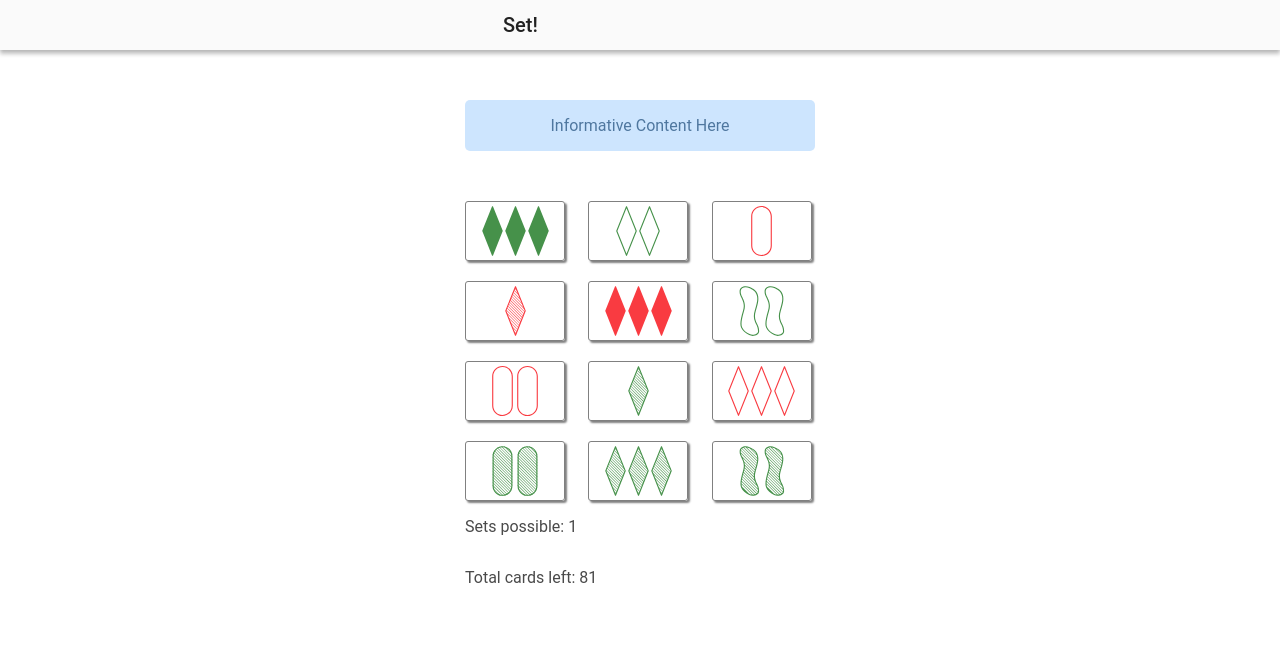
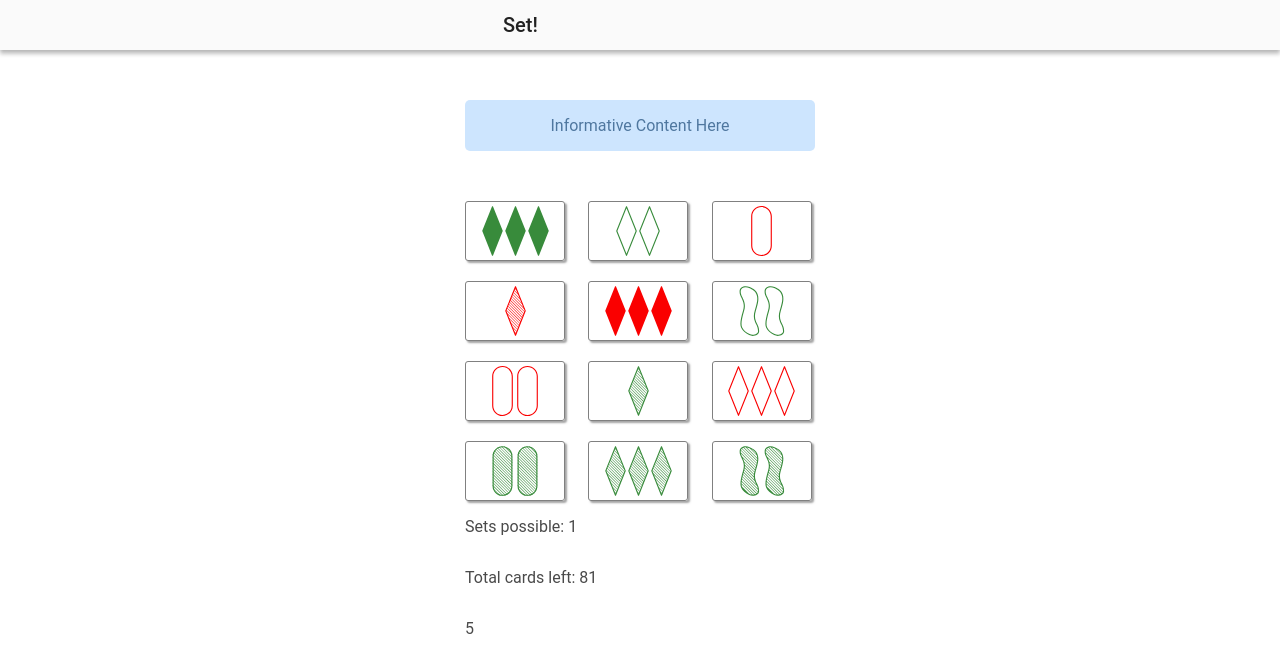
Before and after one commit to radaemon/set-higo, a React (Create React App) app: page /play in a window 1280 px wide. Shown: the top 672 px of the page. Built offline with nearby package versions, Linux system fonts and the light colour scheme.

Commit message:
made adjustments styling sheets

```diff
--- a/src/components/Card/Card.tsx
+++ b/src/components/Card/Card.tsx
@@ -1,6 +1,6 @@
 /* eslint-disable jsx-a11y/no-static-element-interactions */
 /* eslint-disable jsx-a11y/click-events-have-key-events */
-import React from 'react';
+import React, { useState } from 'react';
 
 import DiamondOutlined from '../SetFigures/DiamondOutlined';
 import DiamondSolid from '../SetFigures/DiamondSolid';
@@ -13,13 +13,7 @@ import SquiggleSolid from '../SetFigures/SquiggleSolid';
 import SquiggleStriped from '../SetFigures/SquiggleStriped';
 
 import './styles.scss';
-
-type Props = {
-  color: 1 | 2 | 3;
-  shape: 1 | 2 | 3;
-  texture: 1 | 2 | 3;
-  quantity: 1 | 2 | 3;
-};
+import type { DeckObject } from '../../functions/createDeck';
 
 const components = {
   '11': OvalSolid,
@@ -34,17 +28,22 @@ const components = {
 } as const;
 
 const colors = {
-  1: '#f93b41',
-  2: '#46914A',
-  3: '#A033CD',
+  1: '#fa0000',
+  2: '#388b3b',
+  3: '#a128d0',
 } as const;
 
-const Card = ({ color, shape, texture, quantity }: Props) => {
+const Card = ({ color, shape, texture, quantity }: DeckObject) => {
   const stringColor = colors[color];
   const ComponentToRender = components[`${shape}${texture}` as const];
 
+  const [toggled, setToggled] = useState(false);
+
   return (
-    <div className="card" onClick={(e) => console.log(e)}>
+    <div
+      className={!toggled ? 'card' : 'card toggled'}
+      onClick={() => setToggled(!toggled)}
+    >
       <ComponentToRender color={stringColor} quantity={quantity} />
     </div>
   );
--- a/src/components/Card/styles.scss
+++ b/src/components/Card/styles.scss
@@ -8,8 +8,8 @@
   border-color: gray;
   width: 100px;
   height: 60px;
-  box-shadow: 2px 2px 2px grey;
-  &.selected {
-    background-color: #ddf2f6;
+  box-shadow: 2px 2px 2px rgba(74, 74, 74, 0.5);
+  &.toggled {
+    background-color: rgba(186, 231, 237, 0.5);
   }
 }
--- a/src/functions/isSet.ts
+++ b/src/functions/isSet.ts
@@ -1,9 +1,4 @@
-type DeckObject = {
-  color: 1 | 2 | 3;
-  quantity: 1 | 2 | 3;
-  shape: 1 | 2 | 3;
-  texture: 1 | 2 | 3;
-};
+import type { DeckObject } from './createDeck';
 
 function areAllEqual([prop1, prop2, prop3]: (1 | 2 | 3)[]) {
   if (prop1 === prop2 && prop1 === prop3 && prop3 === prop2) {
--- a/src/functions/shuffleDeck.ts
+++ b/src/functions/shuffleDeck.ts
@@ -1,9 +1,4 @@
-type DeckObject = {
-  color: 1 | 2 | 3;
-  quantity: 1 | 2 | 3;
-  shape: 1 | 2 | 3;
-  texture: 1 | 2 | 3;
-};
+import type { DeckObject } from './createDeck';
 
 function shuffleDeck(cardArr: DeckObject[]) {
   const [...arr] = cardArr;
--- a/src/pages/Play/Play.tsx
+++ b/src/pages/Play/Play.tsx
@@ -6,13 +6,7 @@ import InformativeContainer from '../../components/InformativeContainer/Informat
 import shuffleDeck from '../../functions/shuffleDeck';
 import combinations from '../../functions/findAllSets';
 import isSet from '../../functions/isSet';
-
-type DeckObject = {
-  color: 1 | 2 | 3;
-  quantity: 1 | 2 | 3;
-  shape: 1 | 2 | 3;
-  texture: 1 | 2 | 3;
-};
+import type { DeckObject } from '../../functions/createDeck';
 
 function dealCards(
   deck: DeckObject[],
@@ -25,25 +19,32 @@ function dealCards(
 }
 
 const Play = () => {
+  const [timer, setTimer] = useState(0);
   const [deck, setDeck] = useState(shuffleDeck(createDeck()));
   const [shownCards, setShownCards] = useState<DeckObject[]>([]);
   const [setsAvailable, setSetsAvailable] = useState<number>(0);
 
   const allShownComb = combinations(shownCards);
 
-  let setCounter = 0;
+  let currSetCount = 0;
   allShownComb.forEach(([obj1, obj2, obj3]) => {
     if (isSet(obj1, obj2, obj3)) {
-      setCounter += 1;
+      currSetCount += 1;
     }
   });
 
   useEffect(() => {
-    setSetsAvailable(setCounter);
-  }, [shownCards, setCounter]);
+    setSetsAvailable(currSetCount);
+  }, [shownCards, currSetCount]);
 
   useEffect(() => {
     dealCards(deck, setDeck, setShownCards);
+    const timeSinceStart = window.setInterval(() => {
+      setTimer((prevTimer) => prevTimer + 1);
+    }, 1000);
+    return () => {
+      window.clearInterval(timeSinceStart);
+    };
   }, []);
 
   return (
@@ -56,6 +57,7 @@ const Play = () => {
       <Board shownCards={shownCards} />
       <p>Sets possible: {setsAvailable}</p>
       <p>Total cards left: {deck.length + shownCards.length}</p>
+      <p>{timer}</p>
     </div>
   );
 };
```
